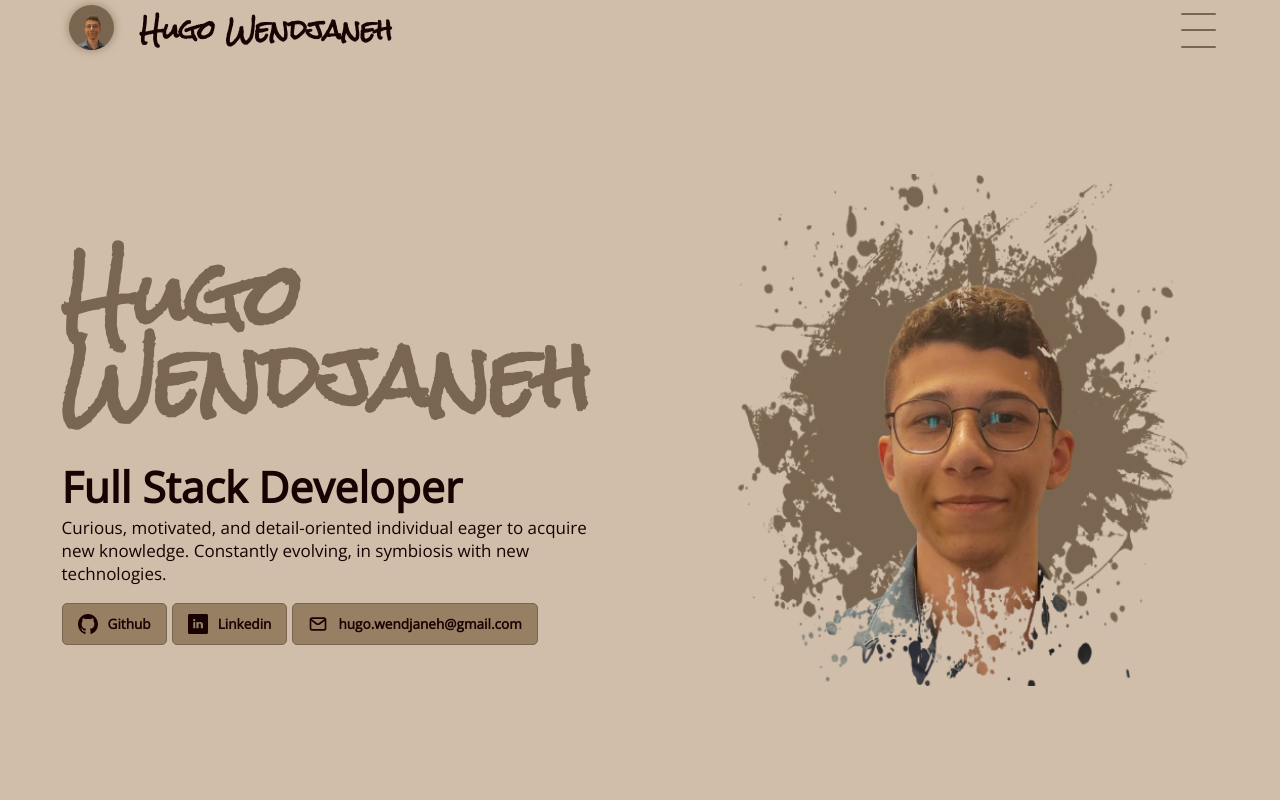
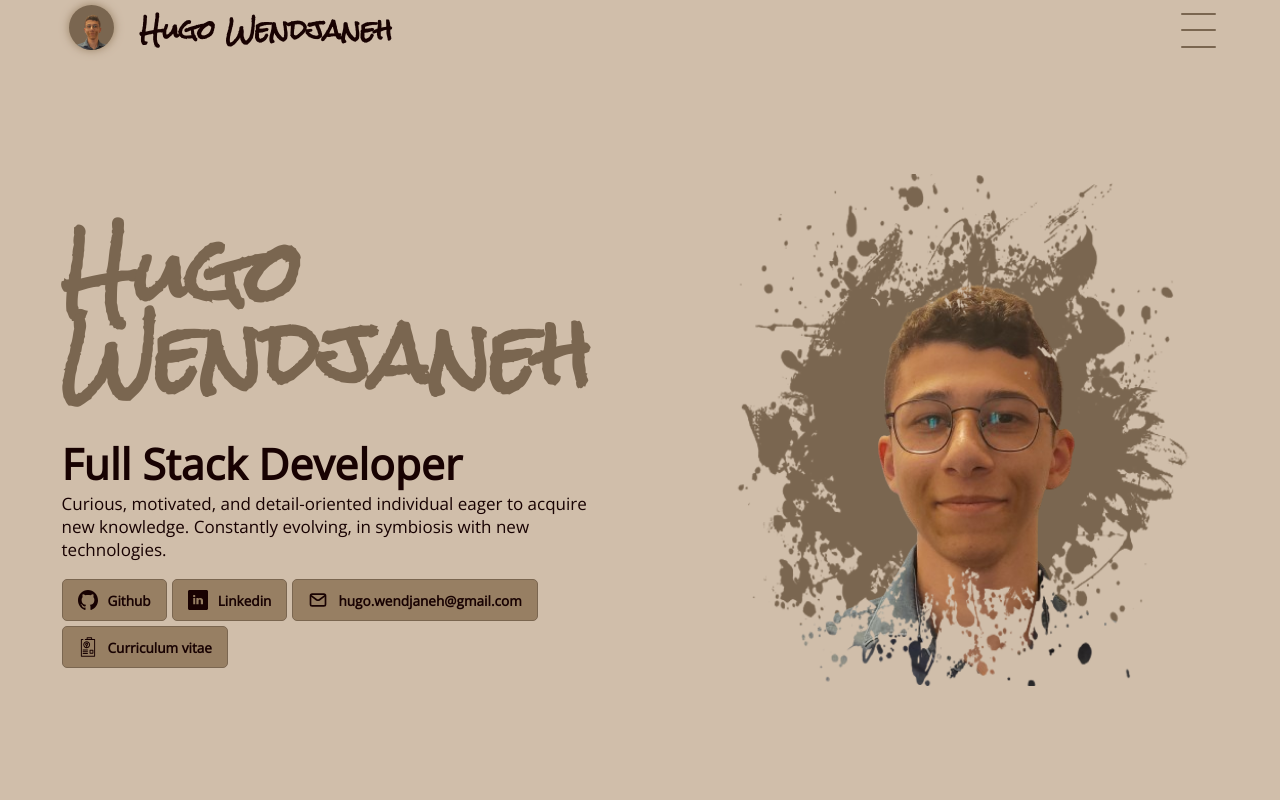
Before and after one commit to Furiza31/portfolio, a React (Vite) app: page / in a window 1280 px wide. Shown: the top 800 px of the page. Built offline with nearby package versions, Linux system fonts and the light colour scheme.

Commit message:
feat(ContactLinks): add CV to contact links

```diff
--- a/src/components/contacts/ContactLinks.tsx
+++ b/src/components/contacts/ContactLinks.tsx
@@ -16,6 +16,10 @@ export const ContactLinks = () => {
                 <img src="/images/icons/email.svg" alt="Mail" />
                 hugo.wendjaneh@gmail.com
             </a>
+            <a href="/documents/CV.pdf" className='contact_link' target='_blank'>
+                <img src="/images/icons/cv.svg" alt="CV" />
+                Curriculum vitae
+            </a>
         </Fade>
     )
 }
```
Also changed, not shown: public/images/icons/cv.svg (added), 1 other file (tests, documents, lock files or other folders).
